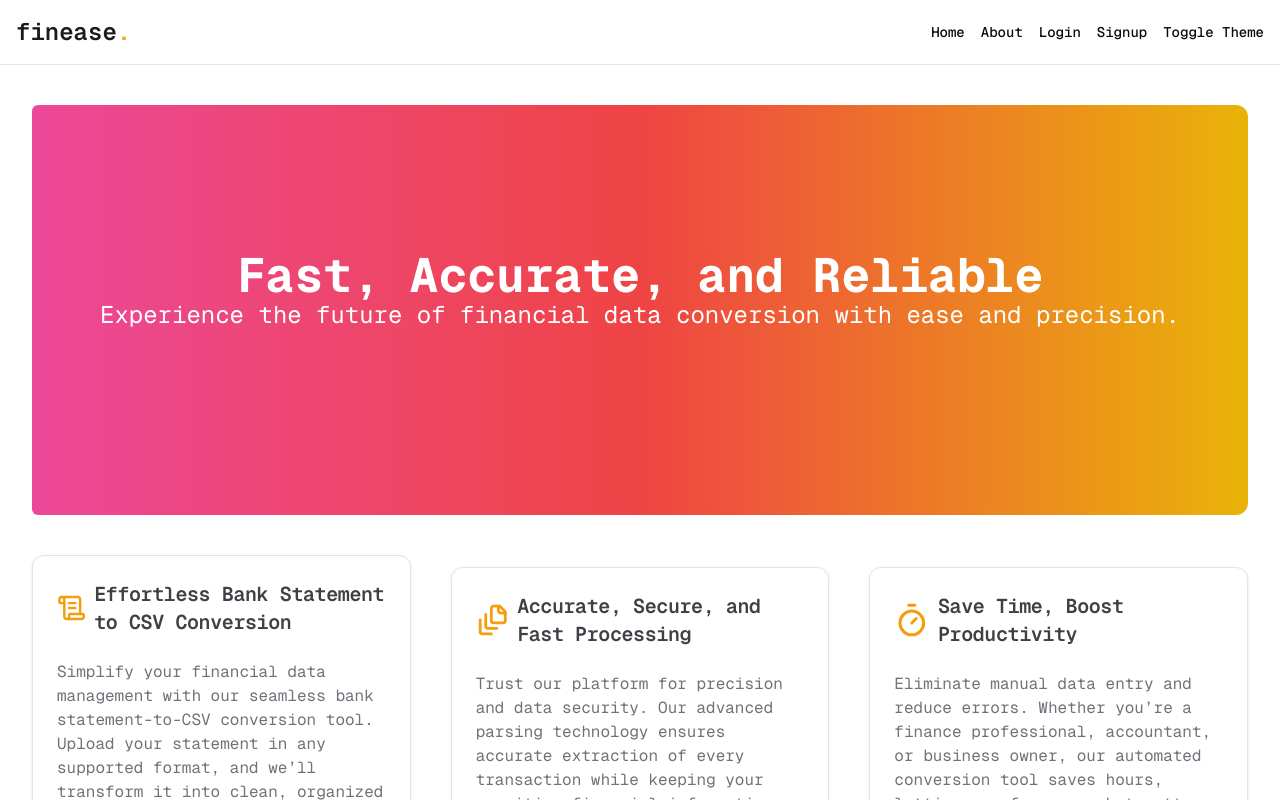
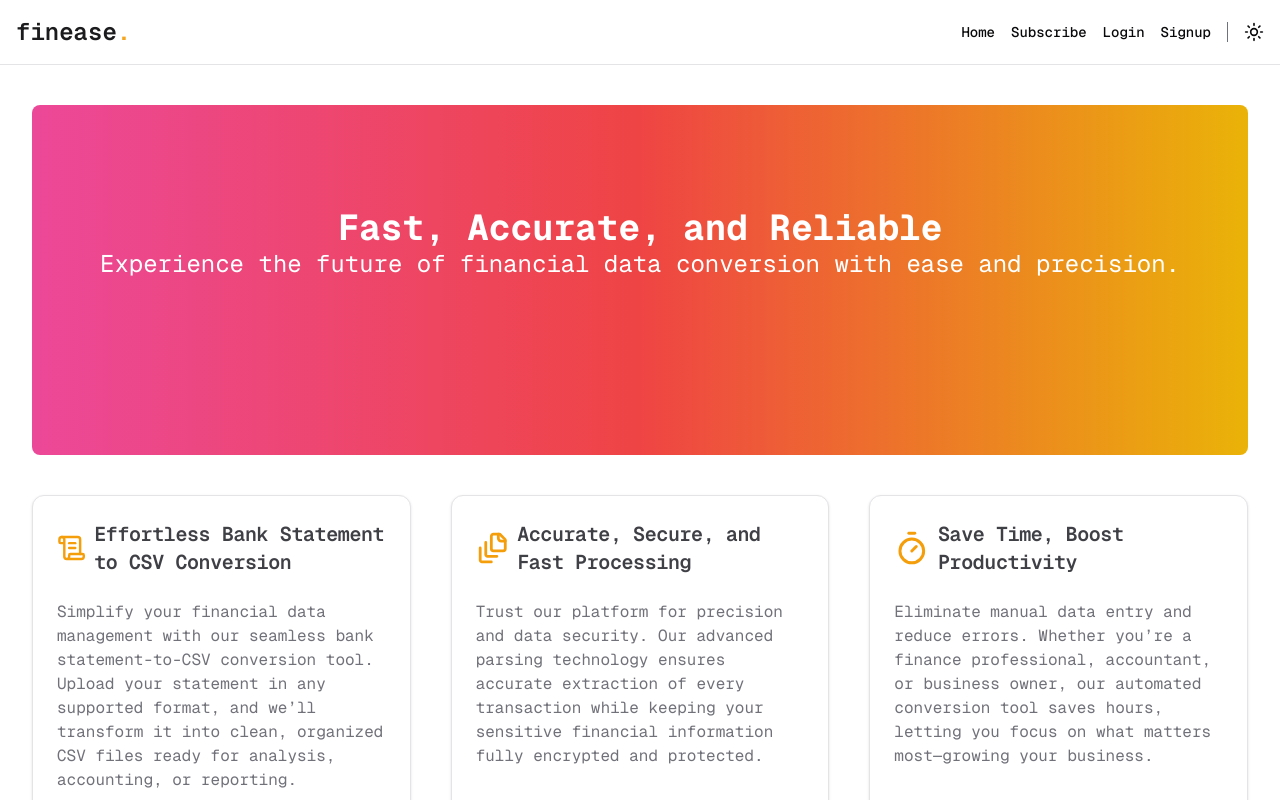
Before and after one commit to parveshh/finease, a Next.js app: page /home in a window 1280 px wide. Shown: the top 800 px of the page. Built offline with nearby package versions, Linux system fonts and the light colour scheme.

Commit message:
feat:theme and subscribe

```diff
--- a/app/components/AnimatedHero.tsx
+++ b/app/components/AnimatedHero.tsx
@@ -1,25 +1,20 @@
 'use client'
+import { cn } from "@/lib/utils";
 import { useState, useEffect } from "react";
 
-export default function AnimatedHero() {
+interface AnimatedHeroProps {
+  texts: {
+    title: string;
+    description: string;
+  }[];
+  className?: string;
+}
+
+export default function AnimatedHero({ texts, className }: AnimatedHeroProps) {
   const [activeIndex, setActiveIndex] = useState(0);
-  const texts = [
-    {
-      title: "Effortless Bank Statement to CSV Conversion",
-      description:
-        "Simplify your financial data management with our seamless bank statement-to-CSV conversion tool.",
-    },
-    {
-      title: "Fast, Accurate, and Reliable",
-      description:
-        "Experience the future of financial data conversion with ease and precision.",
-    },
-    {
-      title: "Join Us Today!",
-      description:
-        "Sign up now and start transforming your financial workflow.",
-    },
-  ];
+
+
+
 
   useEffect(() => {
     const interval = setInterval(() => {
@@ -27,17 +22,17 @@ export default function AnimatedHero() {
     }, 3000); // 4 seconds interval
 
     return () => clearInterval(interval);
-  }, [texts.length]);
+  }, [texts]);
 
 
 
   return (
-    <div className="flex items-center flex-col justify-center shadow-zinc-400  bg-gradient-to-r from-pink-500 via-red-500 to-yellow-500 h-[410px] rounded-s-md rounded-e-xl mb-10">
-      <div className="relative text-center animate-bounce ease-in-out duration-3000">
-        <h1 className="md:text-5xl sm:text-2xl text-2xl border-x-pink-50  font-bold text-white animate-in fade-in zoom-in">
+    <div className= {cn("flex items-center flex-col justify-center shadow-zinc-400  bg-gradient-to-r from-pink-500 via-red-500 to-yellow-500 h-[350px] rounded-lg mb-10",className)}>
+      <div className="relative text-center animate-bounce ease-in-out duration-3000 p-10">
+        <h1 className="md:text-4xl sm:text-xl text-2xl transition-all border-x-pink-50  font-bold text-white animate-in fade-in zoom-in">
           {texts[activeIndex].title}
         </h1>
-        <p className="md:text-2xl sm:text-xl text-lg text-white">
+        <p className="md:text-2xl sm:text-xl text-sm transition-all text-white">
           {texts[activeIndex].description}
         </p>
       </div>
--- a/app/components/navbar.tsx
+++ b/app/components/navbar.tsx
@@ -1,7 +1,10 @@
 'use client'
 import Link from "next/link";
 import { useTheme } from "next-themes";
-
+import {
+  SunIcon
+} from "lucide-react";
+import { Button } from "@/components/ui/button";
 export function Navbar() {
   const { theme, setTheme } = useTheme();
   return (
@@ -20,10 +23,10 @@ export function Navbar() {
             Home
           </Link>
           <Link
-            href="/about"
+            href="/subscribe"
             className="text-sm font-medium transition-colors hover:text-amber-500"
           >
-            About
+            Subscribe
           </Link>
           <Link
             href="/login"
@@ -37,12 +40,10 @@ export function Navbar() {
           >
             Signup
           </Link>
-          <button
-            onClick={() => setTheme(theme === 'light' ? 'dark' : 'light')}
-            className="text-sm font-medium transition-colors hover:text-amber-500"
-          >
-            Toggle Theme
-          </button>
+          <span className="mx-2  h-5 w-px bg-gray-500"></span>
+
+            <SunIcon size={20} className="cursor-pointer hover:text-amber-500" onClick={() => setTheme(theme === 'light' ? 'dark' : 'light')} />
+
         </div>
       </div>
     </div>
--- a/app/globals.css
+++ b/app/globals.css
@@ -43,19 +43,19 @@ body {
     --sidebar-ring: 217.2 91.2% 59.8%;
   }
   .dark {
-    --background: 240 10% 3.9%;
-    --foreground: 0 0% 98%;
+    --background: #090026;
+    --foreground: #d1d1d1%;
     --card: 240 10% 3.9%;
     --card-foreground: 0 0% 98%;
     --popover: 240 10% 3.9%;
     --popover-foreground: 0 0% 98%;
-    --primary: 0 0% 98%;
+    --primary: #ff5b5b;
     --primary-foreground: 240 5.9% 10%;
-    --secondary: 240 3.7% 15.9%;
+    --secondary: #4851fb;
     --secondary-foreground: 0 0% 98%;
     --muted: 240 3.7% 15.9%;
     --muted-foreground: 240 5% 64.9%;
-    --accent: 240 3.7% 15.9%;
+    --accent: #59f3ea;
     --accent-foreground: 0 0% 98%;
     --destructive: 0 62.8% 30.6%;
     --destructive-foreground: 0 0% 98%;
--- a/app/home/page.tsx
+++ b/app/home/page.tsx
@@ -10,17 +10,35 @@ import { FileStack, ScrollText, TimerIcon } from "lucide-react";
 import TextHero from "../components/textHero";
 import  AnimatedHero  from "../components/AnimatedHero";
 import BlobHero from "../components/BlobHero";
+import GradientButton from "../components/GradientButton";
 
 export const metadata = {
   title: "Home",
 };
 
 export default function Home() {
+    const texts = [
+        {
+          title: "Effortless Bank Statement to CSV Conversion",
+          description:
+            "Simplify your financial data management with our seamless bank statement-to-CSV conversion tool.",
+        },
+        {
+          title: "Fast, Accurate, and Reliable",
+          description:
+            "Experience the future of financial data conversion with ease and precision.",
+        },
+        {
+          title: "Join Us Today!",
+          description:
+            "Sign up now and start transforming your financial workflow.",
+        },
+      ];
   return (
     <>
     {/* <BlobHero /> */}
-   <AnimatedHero/>
-      <div className="flex flex-col md:flex-row sm:flex-col sm:items-center sm:w-full gap-10 justify-start w-full dark:text-zinc-200">
+   <AnimatedHero texts={texts} />
+      <div className="flex flex-col md:flex-row sm:flex-col justify-center  sm:w-full gap-10  w-full dark:text-zinc-200">
         <Card className="md:w-1/3">
           <CardHeader>
             <CardTitle>
@@ -40,7 +58,9 @@ export default function Home() {
               files ready for analysis, accounting, or reporting.
             </p>
           </CardContent>
-          <CardFooter></CardFooter>
+          <CardFooter>
+
+          </CardFooter>
         </Card>
         <Card className="md:w-1/3">
           <CardHeader>
@@ -88,7 +108,7 @@ export default function Home() {
       <div className="w-full flex flex-col justify-center items-center pt-10 dark:text-zinc-200">
       Managing financial data shouldn’t be a hassle. Our AI-powered platform effortlessly converts your bank statements into clean, accurate CSV files in seconds. Whether you’re an accountant, financial analyst, or business owner, simplify your workflow and eliminate tedious manual data entry.
         <TextHero text="Empower Your Financial Insights – Start Converting Today!" />
-        <Button variant={"outline"}>Get Started</Button>
+        <GradientButton className="bg-gradient-to-r from-indigo-500 via-purple-600  to-pink-500">Convert Now</GradientButton>
       </div>
     </>
   );
```
